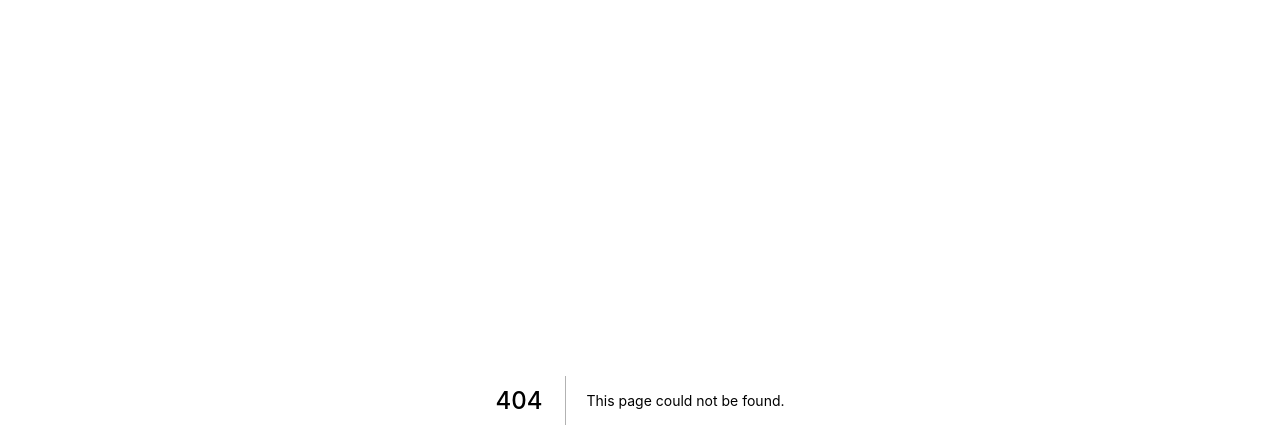
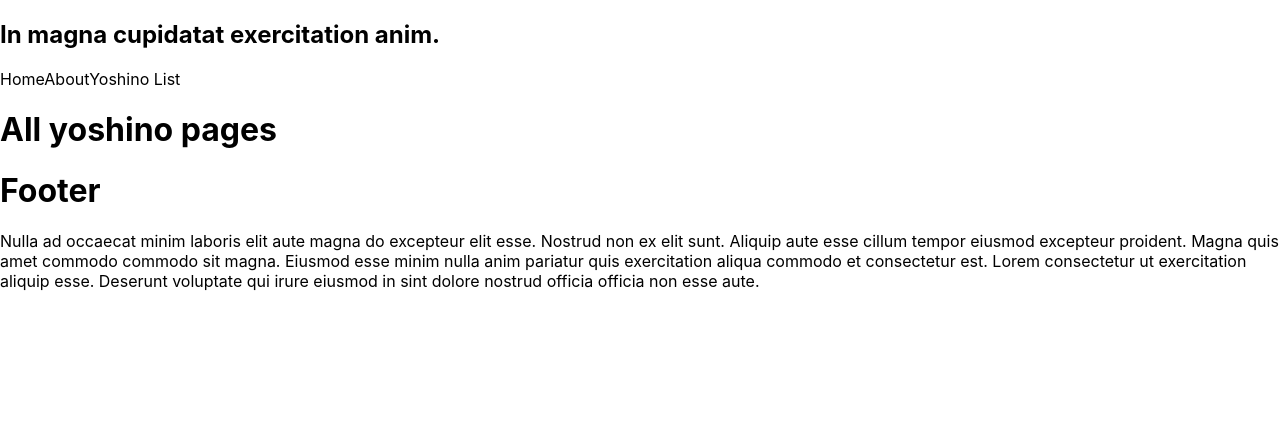
Before and after one commit to Maki0419-git/Next-beginner, a Next.js app: page /yoshino in a window 1280 px wide. Before the commit this address had no page. Shown: the top 448 px of the page. Built offline with nearby package versions, Linux system fonts and the light colour scheme.

Commit message:
first commit

```diff
--- /dev/null
+++ b/comps/Footer.jsx
@@ -0,0 +1,12 @@
+import React from 'react'
+
+const Footer = () => {
+    return (
+        <div>
+            <h1>Footer</h1>
+            <p>Nulla ad occaecat minim laboris elit aute magna do excepteur elit esse. Nostrud non ex elit sunt. Aliquip aute esse cillum tempor eiusmod excepteur proident. Magna quis amet commodo commodo sit magna. Eiusmod esse minim nulla anim pariatur quis exercitation aliqua commodo et consectetur est. Lorem consectetur ut exercitation aliquip esse. Deserunt voluptate qui irure eiusmod in sint dolore nostrud officia officia non esse aute.</p>
+        </div>
+    )
+}
+
+export default Footer
--- /dev/null
+++ b/comps/Layout.jsx
@@ -0,0 +1,15 @@
+import React from 'react'
+import Footer from './Footer'
+import NavBar from './NavBar'
+
+const Layout = ({ children }) => {
+    return (
+        <div>
+            <NavBar />
+            {children}
+            <Footer />
+        </div>
+    )
+}
+
+export default Layout
--- /dev/null
+++ b/comps/NavBar.jsx
@@ -0,0 +1,16 @@
+import Link from "next/link"
+
+const NavBar = () => {
+    return (
+        <nav>
+            <div>
+                <h1>In magna cupidatat exercitation anim.</h1>
+            </div>
+            <Link href="/"><a>Home</a></Link>
+            <Link href="/about"><a>About</a></Link>
+            <Link href="/yoshino"><a>Yoshino List</a></Link>
+        </nav>
+    )
+}
+
+export default NavBar
--- a/pages/_app.js
+++ b/pages/_app.js
@@ -1,7 +1,8 @@
+import Layout from '../comps/Layout'
 import '../styles/globals.css'
 
 function MyApp({ Component, pageProps }) {
-  return <Component {...pageProps} />
+  return <Layout><Component {...pageProps} /></Layout>
 }
 
 export default MyApp
--- /dev/null
+++ b/pages/yoshino/index.js
@@ -0,0 +1,11 @@
+import React from 'react'
+
+const Yoshino = () => {
+    return (
+        <div>
+            <h1>All yoshino pages</h1>
+        </div>
+    )
+}
+
+export default Yoshino
```
Also changed, not shown: pages/about.js (added, +12 -0 lines), pages/index.js (+7 -60 lines), pages/yoshino/test.js (added, +11 -0 lines).
